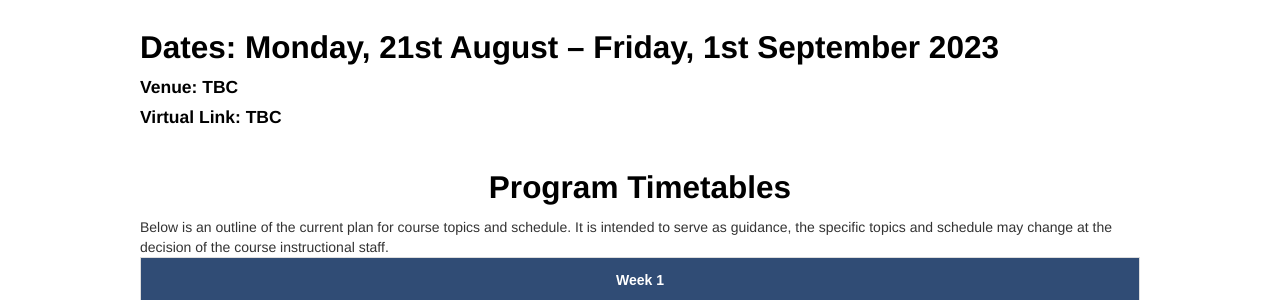
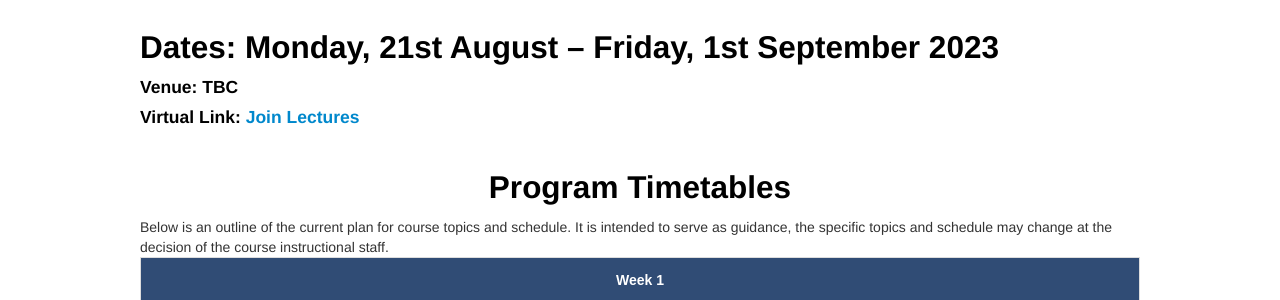
Before and after one commit to hscourseukzn/hscourseukzn.github.io, a Jekyll site: the page built from index.md, in a window 1280 px wide. Shown: the part 445-745 px from the top of the page. Built offline with Jekyll 4.4.1, drawn with Linux system fonts in a browser that asks for light colours.

Commit message:
Update index.md

```diff
--- a/index.md
+++ b/index.md
@@ -131,7 +131,7 @@ title: Health Systems Short Course
 
 <h2 style="background-color:white; color:black; text-align: left;"> Dates: Monday, 21st August – Friday, 1st September 2023 </h2>
 <h4 style="background-color:white; color:black; text-align: left;"> Venue: TBC </h4>
-<h4 style="background-color:white; color:black; text-align: left;"> Virtual Link: TBC </h4> <br>
+<h4 style="background-color:white; color:black; text-align: left;"> Virtual Link: <a href="https://www.google.com/url?q=https://ukzn.zoom.us/j/93891463089?pwd%3DeFN3ZjR4eUNJLzZwVEhmRVZXeHJxQT09&sa=D&source=calendar&usd=2&usg=AOvVaw1yN0XnFQ1sfYfzHrpjoIa6" target="_blank"><span style="text-align:center">Join Lectures</span></a> </h4> <br>
 
 <!-- <a href="https://www.southernsun.com/southern-sun-elangeni-maharani" target="_blank"><span style="text-align:center">Elangeni Hotel</span></a>, 63 Snell Parade, North Beach, Durban, 4001. -->
 
```
